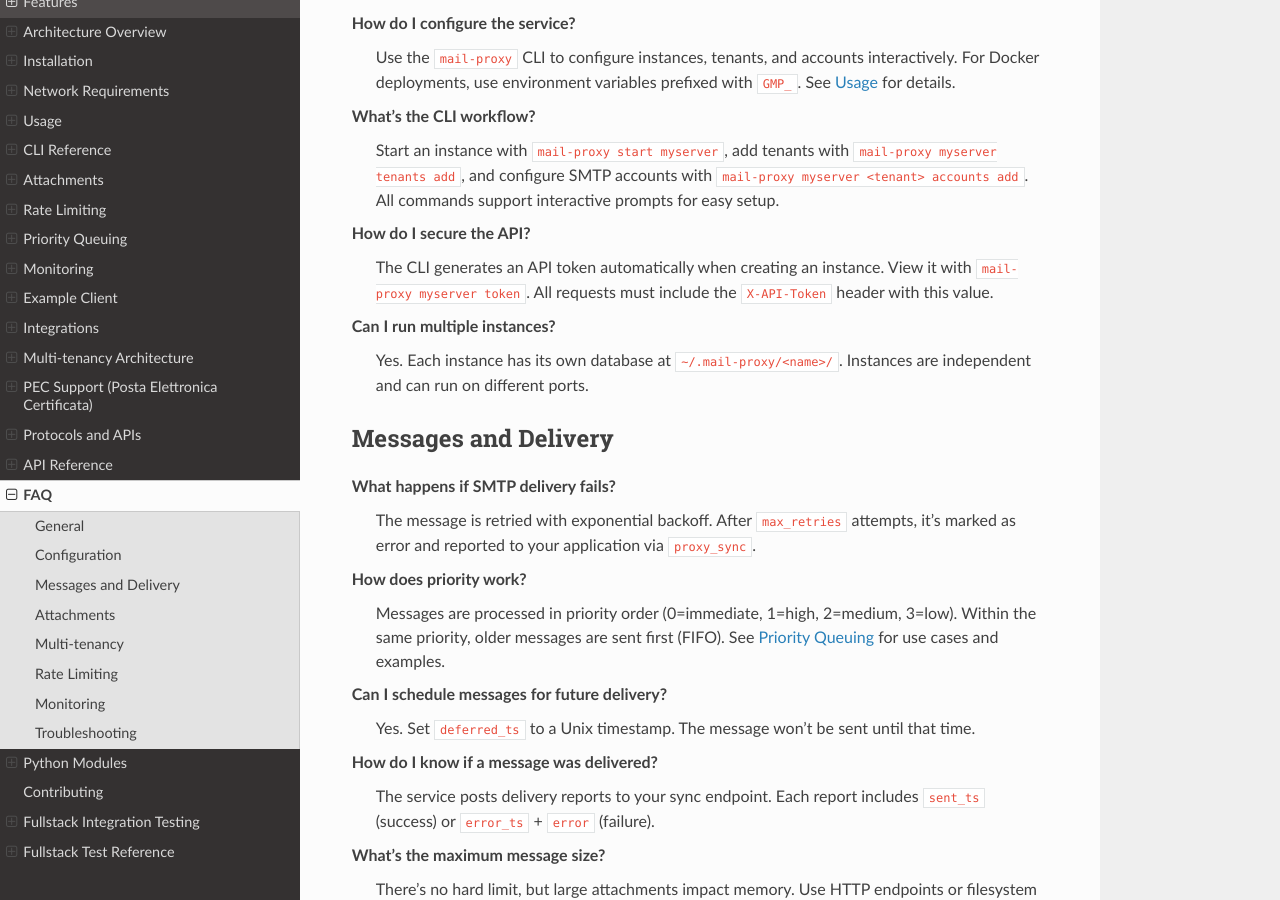
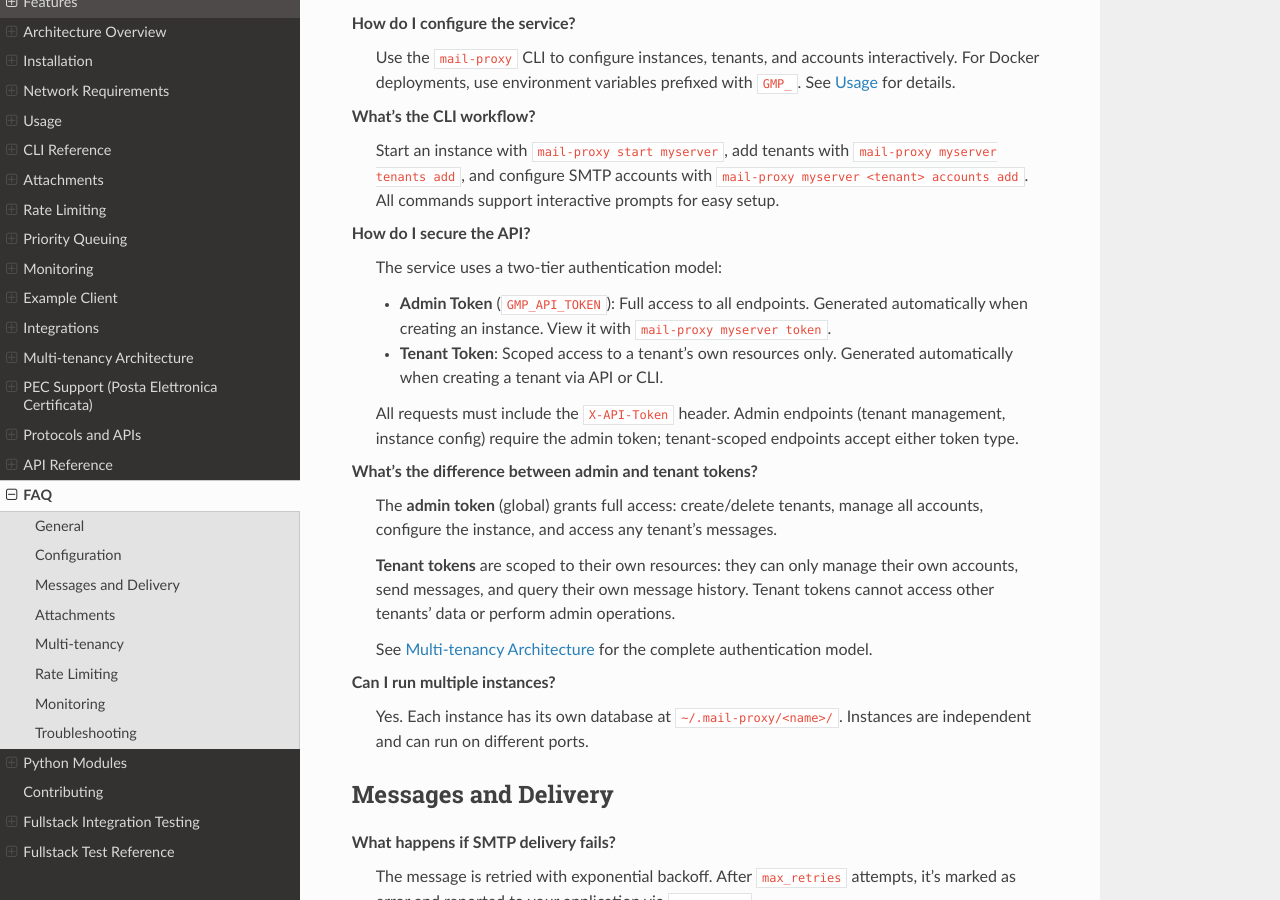
Before and after one commit to genropy/genro-mail-proxy, a Sphinx documentation site: the page built from docs/faq.rst, in a window 1280 px wide and 900 px high, scrolled down 753 px. Built offline with Sphinx 7.4.7 and the Read the Docs theme 3.1.0, drawn with Linux system fonts in a browser that asks for light colours; some of the changed text lies outside the part shown.

Commit message:
docs: update FAQ with two-tier authentication model
Added/updated FAQ entries:
- "How do I secure the API?" - now explains two-tier model
- "What's the difference between admin and tenant tokens?" - new entry
- "How do I create a tenant?" - mentions auto-generated API key
- "How do I get a tenant's API key?" - new entry for key regeneration

Ref #74

```diff
--- a/docs/faq.rst
+++ b/docs/faq.rst
@@ -41,9 +41,26 @@ Configuration
    interactive prompts for easy setup.
 
 **How do I secure the API?**
-   The CLI generates an API token automatically when creating an instance.
-   View it with ``mail-proxy myserver token``. All requests must include
-   the ``X-API-Token`` header with this value.
+   The service uses a two-tier authentication model:
+
+   - **Admin Token** (``GMP_API_TOKEN``): Full access to all endpoints. Generated
+     automatically when creating an instance. View it with ``mail-proxy myserver token``.
+   - **Tenant Token**: Scoped access to a tenant's own resources only. Generated
+     automatically when creating a tenant via API or CLI.
+
+   All requests must include the ``X-API-Token`` header. Admin endpoints (tenant
+   management, instance config) require the admin token; tenant-scoped endpoints
+   accept either token type.
+
+**What's the difference between admin and tenant tokens?**
+   The **admin token** (global) grants full access: create/delete tenants, manage
+   all accounts, configure the instance, and access any tenant's messages.
+
+   **Tenant tokens** are scoped to their own resources: they can only manage
+   their own accounts, send messages, and query their own message history.
+   Tenant tokens cannot access other tenants' data or perform admin operations.
+
+   See :doc:`multi_tenancy` for the complete authentication model.
 
 **Can I run multiple instances?**
    Yes. Each instance has its own database at ``~/.mail-proxy/<name>/``.
@@ -132,6 +149,19 @@ Multi-tenancy
         --base-url "https://acme.com" \
         --sync-path "/mail-proxy/sync"
 
+   When a tenant is created, an API key is automatically generated and displayed
+   **once**. Store it securely - it cannot be retrieved later. If lost, you can
+   regenerate it with ``POST /tenant/{id}/api-key`` (requires admin token).
+
+**How do I get a tenant's API key?**
+   The API key is shown only once when creating the tenant. If you lose it,
+   regenerate a new one using the admin token::
+
+      curl -X POST https://mailproxy/tenant/acme/api-key \
+        -H "X-API-Token: $ADMIN_TOKEN"
+
+   The response contains the new ``api_key``. The old key is invalidated immediately.
+
 **Can tenants share SMTP accounts?**
    No. Each account belongs to one tenant (via ``tenant_id``). This ensures
    isolation and separate rate limiting.
```
